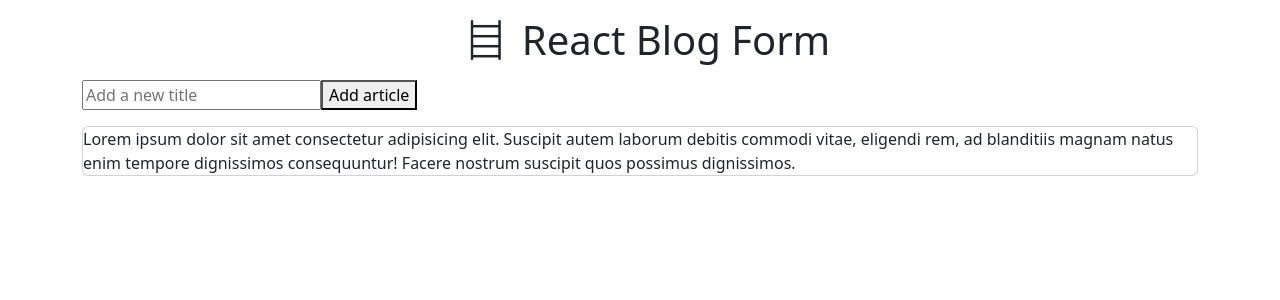
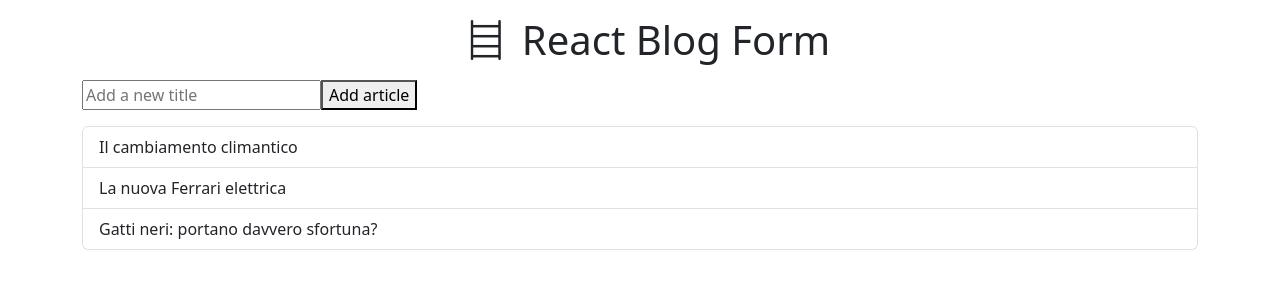
Before and after one commit to erikagiella/react-form, a React (Vite) app: page / in a window 1280 px wide. Shown: the top 300 px of the page. Built offline with nearby package versions, Linux system fonts and the light colour scheme.

Commit message:
Milestone 1

```diff
--- a/src/App.jsx
+++ b/src/App.jsx
@@ -3,6 +3,13 @@
 
 function App() {
 
+  const articlesList = [
+    "Il cambiamento climantico",
+    "La nuova Ferrari elettrica",
+    "Gatti neri: portano davvero sfortuna?"
+  ]
+
+  const [articles, setArticles] = useState(articlesList);
 
   return (
     <>
@@ -13,13 +20,16 @@
         </h1>
       </header>
       <main className='container'>
-        <form>
+        <form >
           <input type='text' placeholder='Add a new title' />
-          <button type='submit'>Add article</button>
+          <button>Add article</button>
         </form>
-        <div className="card my-3">
-          Lorem ipsum dolor sit amet consectetur adipisicing elit. Suscipit autem laborum debitis commodi vitae, eligendi rem, ad blanditiis magnam natus enim tempore dignissimos consequuntur! Facere nostrum suscipit quos possimus dignissimos.
-        </div>
+        <ul className="list-group my-3">
+          {articles.map((article, i) =>
+            <li className='list-group-item' key={`${i}-article`}>{article}</li>
+          )
+          }
+        </ul>
       </main>
     </>
   )
```
